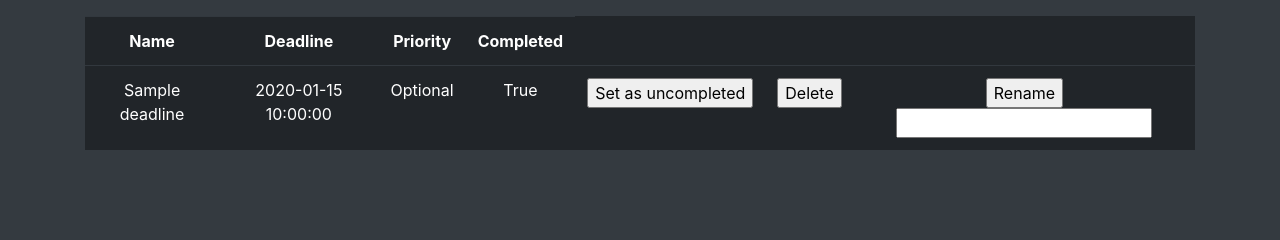
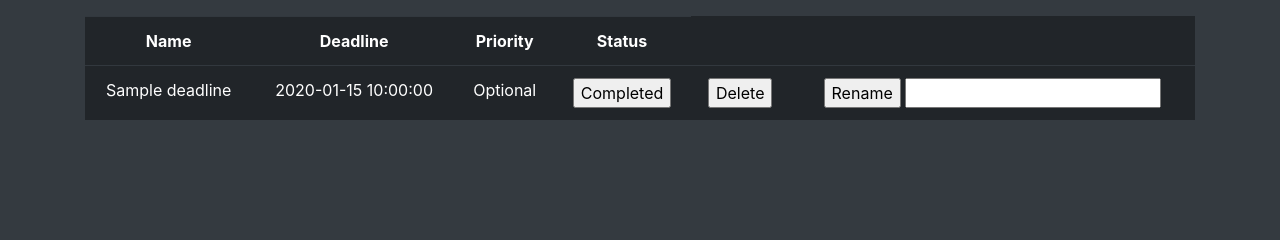
Before and after one commit to Teo44/Deadline-tracker, a Flask app: page /deadlines in a window 1280 px wide. Shown: the part 213-453 px from the top of the page. Run offline with Flask 2, Linux system fonts and the light colour scheme; a user stored in the database is signed in; tables that the repository leaves empty hold one stand-in row (values such as "Sample post"); some libraries are stand-ins or nearby versions.

Commit message:
UI improvement

```diff
--- a/application/templates/deadlines/list.html
+++ b/application/templates/deadlines/list.html
@@ -43,7 +43,7 @@
 			<th>Name</th>
 			<th>Deadline</th>
 			<th>Priority</th>
-			<th>Completed</th>
+			<th>Status</th>
 		</tr>
 		{% for deadline in deadlines  %}
 		<tr>
@@ -63,17 +63,17 @@
 			{% endif %}
 
 
-			<td>{{ deadline.done }}</td>
+			<!--<td>{{ deadline.done }}</td> -->
 			{% if deadline.done %}
 			<td>
 				<form method="POST" action="{{ url_for('set_deadline_undone', deadline_id=deadline.id) }}">
-					<input type="submit" value="Set as uncompleted"/>
+					<input type="submit" value="Completed"/>
 				</form>
 			</td>
 			{% else %}
 			<td>
 				<form method="POST" action="{{ url_for('set_deadline_done', deadline_id=deadline.id) }}">
-					<input type="submit" value="Set as completed"/>
+					<input type="submit" value="To do"/>
 				</form>
 			</td>
 			{% endif %}
```
